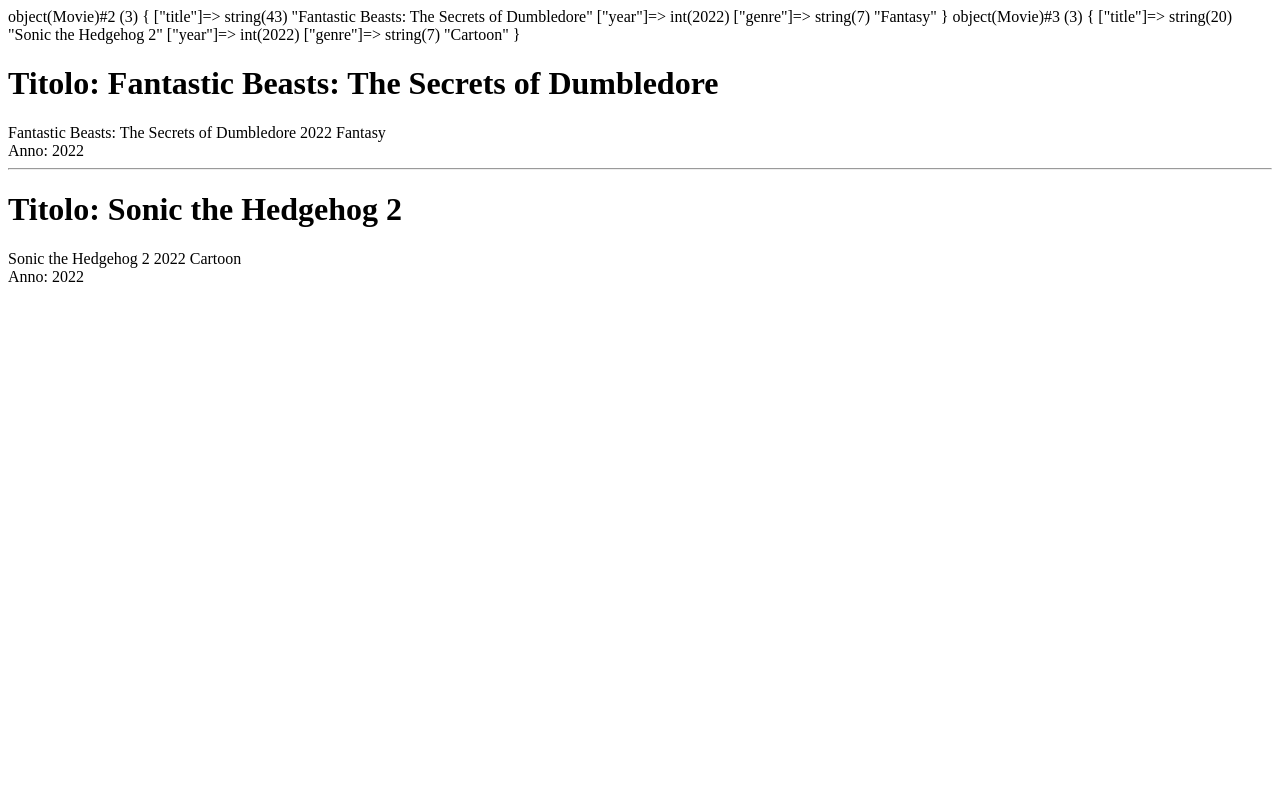
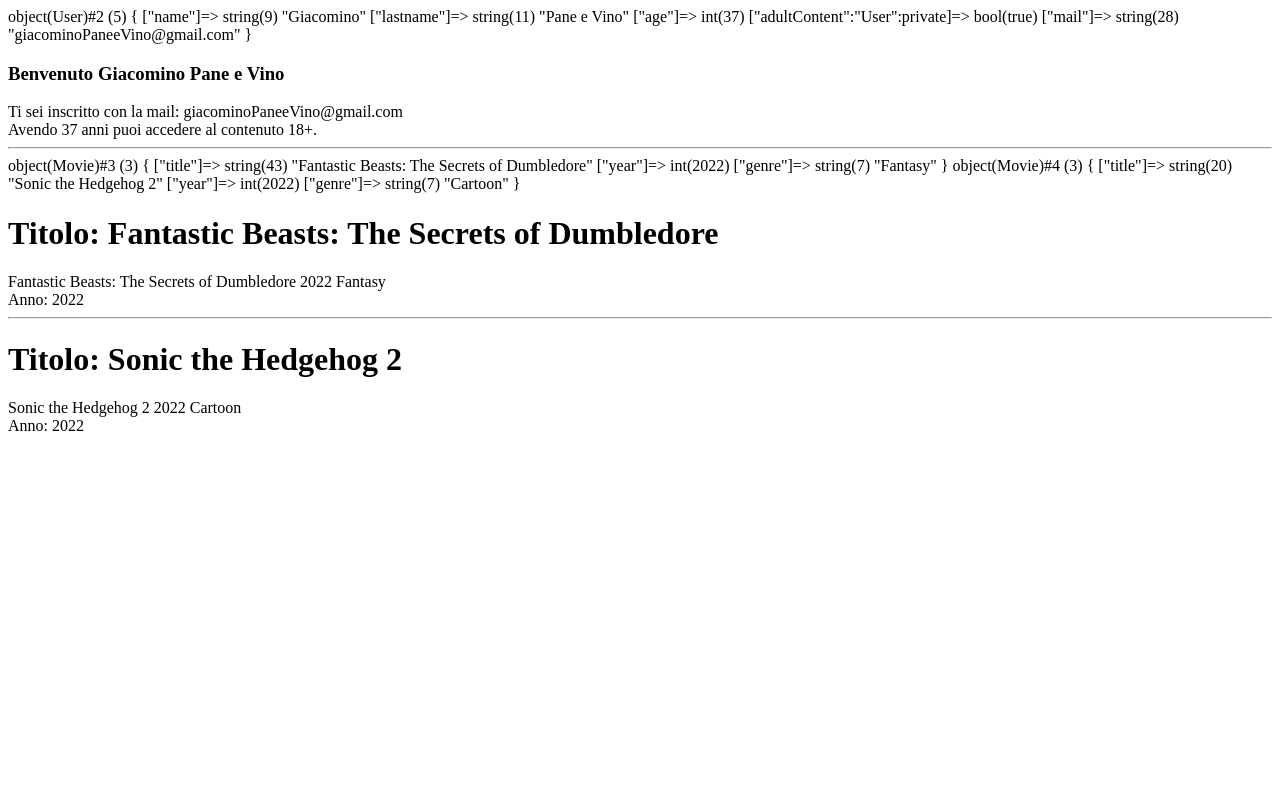
Before and after one commit to Frowingg/php-oop-1, a PHP site: page / in a window 1280 px wide. Run offline with PHP 8.4, Linux system fonts and the light colour scheme.

Commit message:
per gradire

```diff
--- a/index.php
+++ b/index.php
@@ -1,3 +1,64 @@
+<?php
+
+class User {
+    public $name;
+
+    public $lastname;
+
+    public $age;
+
+    private $adultContent = false;
+
+    public $mail;
+
+    function __construct($_name, $_lastname, $_age, $_mail) {
+        $this->name = $_name;
+        $this->lastname = $_lastname;
+        $this->age = $_age;
+        $this->mail = $_mail;
+        if($_age > 18) {
+            $this->adultContent = true;
+         }
+    }
+
+    public function writeAdultContent() {
+        if($this->adultContent) {
+            return 'Avendo ' . $this->age . ' anni puoi accedere al contenuto 18+.';
+        } else {
+            return 'Avendo ' . $this->age . ' anni non puoi accedere al contenuto 18+.';
+        }
+    }
+
+}
+
+$giacomino = new User('Giacomino', 'Pane e Vino', 37, 'giacominoPaneeVino@gmail.com');
+
+var_dump($giacomino);
+
+
+?>
+
+<!DOCTYPE html>
+<html lang="en">
+<head>
+    <meta charset="UTF-8">
+    <meta http-equiv="X-UA-Compatible" content="IE=edge">
+    <meta name="viewport" content="width=device-width, initial-scale=1.0">
+    <title>Document</title>
+</head>
+<body>
+
+    <h3>Benvenuto <?php echo $giacomino->name ?> <?php echo $giacomino->lastname ?> </h3>
+
+    <div> Ti sei inscritto con la mail: <?php echo $giacomino->mail ?> </div>
+
+    <div> <?php echo $giacomino->writeAdultContent(); ?> </div>
+
+
+</body>
+</html>
+
+<hr style="color:red">
 <?php
 
 class Movie {
```
